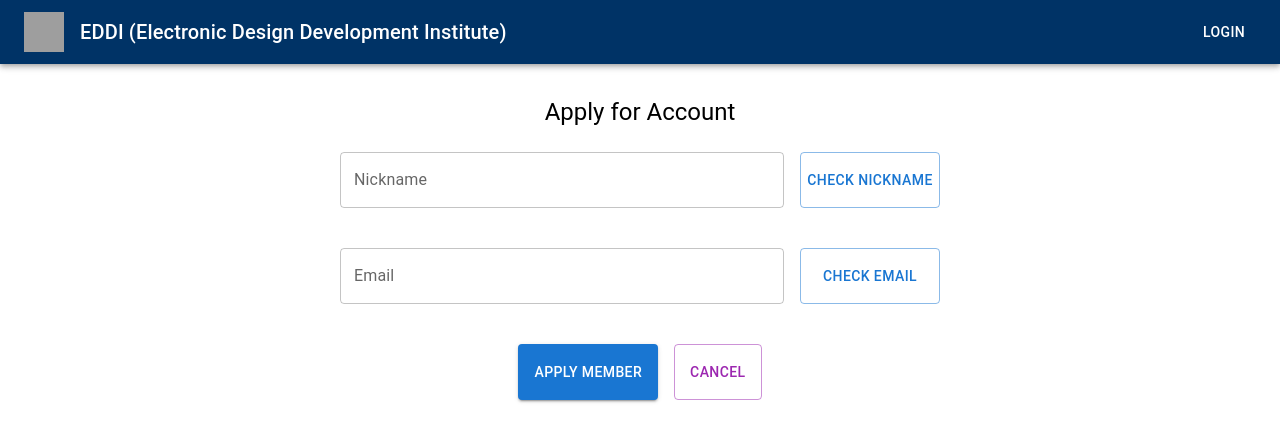
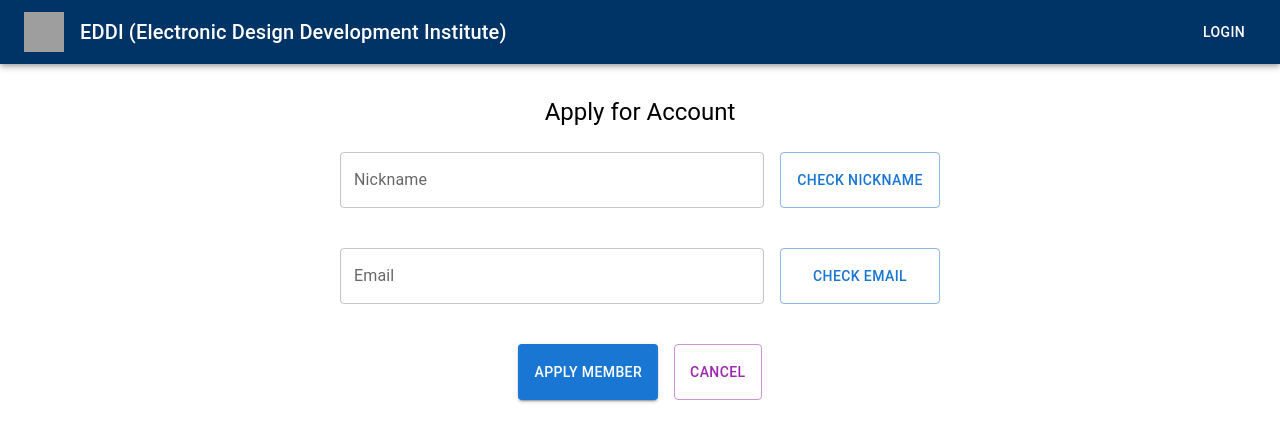
Before and after one commit to silenc3502/EDDI-React-Home, a React (Create React App) app: page /account/apply in a window 1280 px wide. Shown: the top 442 px of the page. Built offline with nearby package versions, Linux system fonts and the light colour scheme; no server answers; grey boxes are pictures that could not be loaded.

Commit message:
style: 버튼 테두리와 글자 간격 스타일 수정 [EHFR-10]

```diff
--- a/src/account/pages/AccountApplyPage.tsx
+++ b/src/account/pages/AccountApplyPage.tsx
@@ -119,7 +119,7 @@ const AccountApplyPage: React.FC = () => {
                         display: 'flex',
                         alignItems: 'center',
                         whiteSpace: 'nowrap',
-                        minWidth: '140px',
+                        minWidth: '160px',
                         marginTop: '8px'
                     }}
                 >
@@ -160,7 +160,7 @@ const AccountApplyPage: React.FC = () => {
                         display: 'flex',
                         alignItems: 'center',
                         whiteSpace: 'nowrap',
-                        minWidth: '140px',
+                        minWidth: '160px',
                         marginTop: '8px'
                     }}
                 >
```
